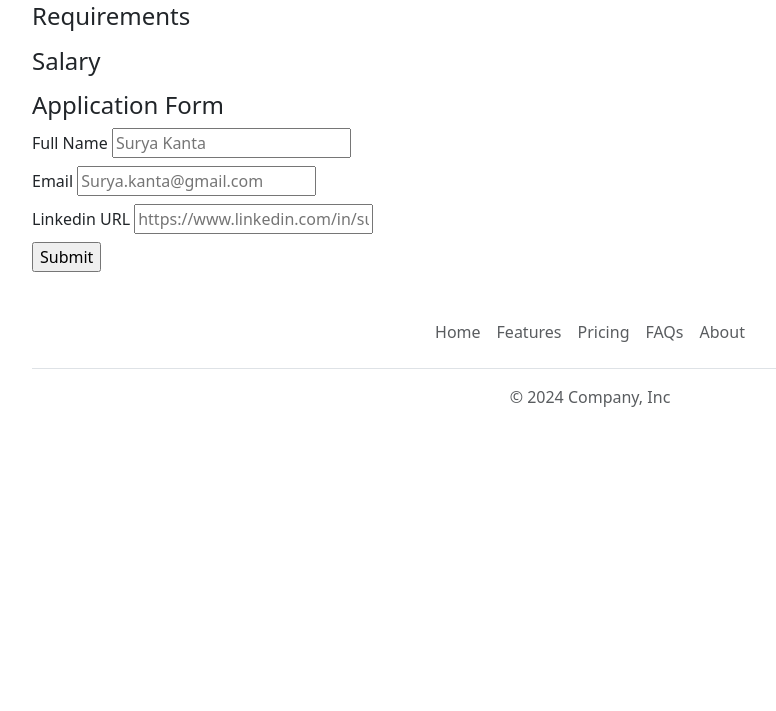
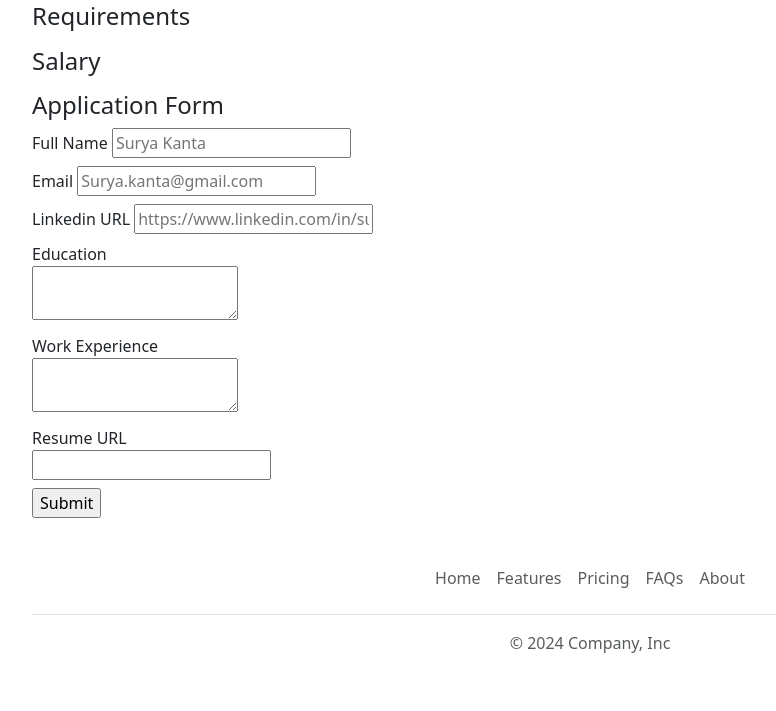
Before and after one commit to Suraj-0210/the-saviour-career-v2, a Flask app: template templates/jobpage.html in a window 1280 px wide. Shown: the part 555-1266 px from the top of the page, without its empty margins (50-826 px from the left). Before the commit the page ends 962 px from the top, so only its background shows below. Run offline with Flask 3, Linux system fonts and the light colour scheme; the template is opened without the code that fills it, so the values that code supplies are empty.

Commit message:
modified application_form.html

```diff
--- a/templates/application_form.html
+++ b/templates/application_form.html
@@ -15,5 +15,20 @@
     <input type='text' name='linkedin_url' placeholder='https://www.linkedin.com/in/surya-kanta-b8a'>
   </div>
 
+  <div class='mb-2'>
+    <label>Education</label><br>
+    <textarea name='education'></textarea>
+  </div>
+
+  <div class='mb-2'>
+    <label>Work Experience</label><br>
+    <textarea name='work_experience'></textarea>
+  </div>
+
+  <div class='mb-2'>
+    <label>Resume URL</label><br>
+    <input type='text' name='resume_url'>
+  </div>
+
   <input type='submit'>
 </form>
```
